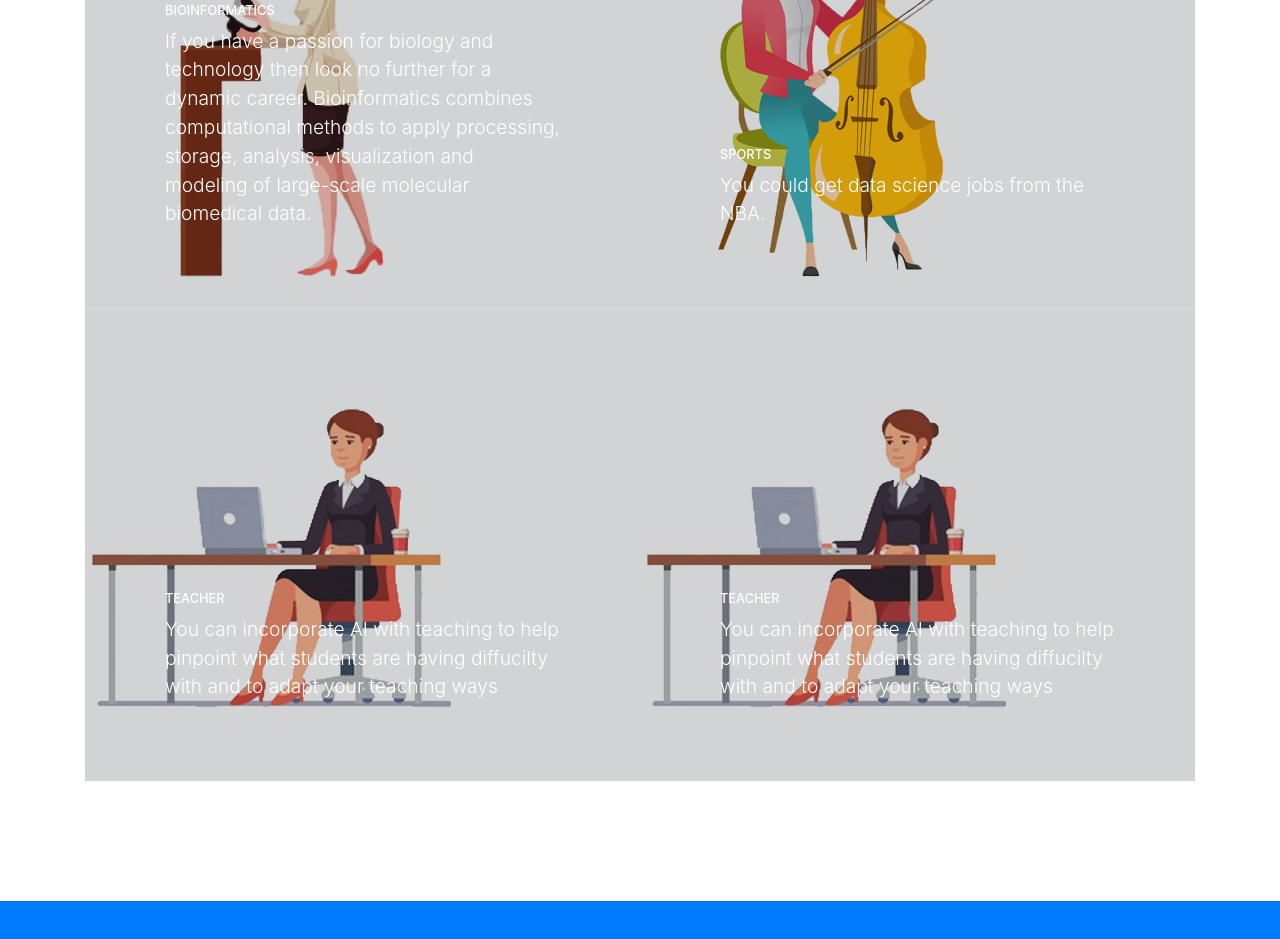
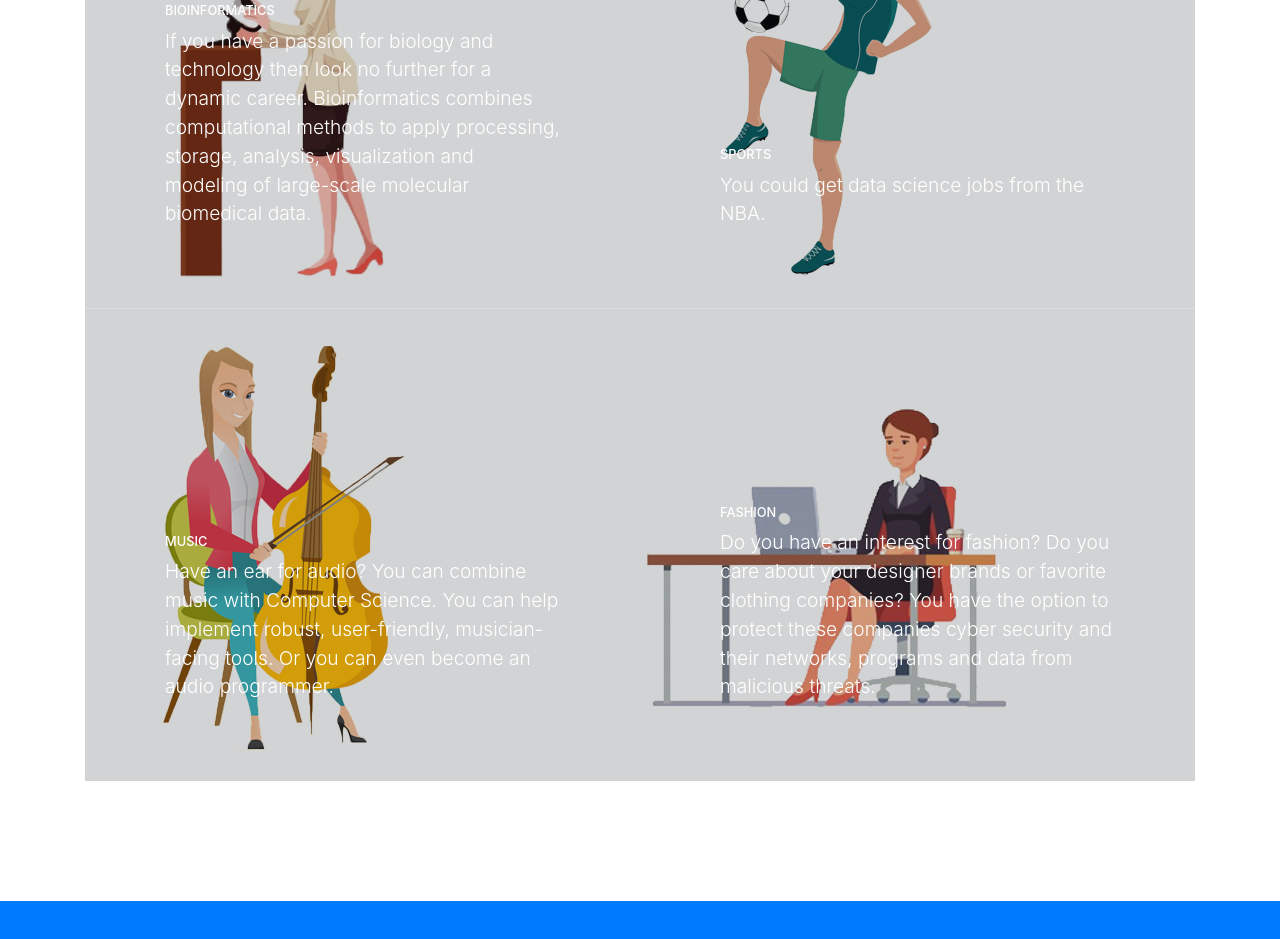
Before and after one commit to giocare/Cyber-Womaze, a website with bundled scripts: page index.html in a window 1280 px wide. Shown: the part 3393-4332 px from the top of the page. Built offline with nearby package versions, Linux system fonts and the light colour scheme.

Commit message:
Updated types of jobs

```diff
--- a/index.html
+++ b/index.html
@@ -193,6 +193,18 @@
                   <p class="mb-0">You could get data science jobs from the NBA.</p>
                 </span>
               </span>
+              <img class="img-fluid" src="img/sportsw.png" alt="">
+            </a>
+          </div>
+
+            <div class="col-lg-6">
+            <a class="portfolio-item" href="#">
+              <span class="caption">
+                <span class="caption-content">
+                  <h2>Music</h2>
+                  <p class="mb-0">Have an ear for audio? You can combine music with Computer Science. You can help implement robust, user-friendly, musician-facing tools. Or you can even become an audio programmer.</p>
+                </span>
+              </span>
               <img class="img-fluid" src="img/musicw.png" alt="">
             </a>
           </div>
@@ -201,20 +213,8 @@
             <a class="portfolio-item" href="#">
               <span class="caption">
                 <span class="caption-content">
-                  <h2>Teacher</h2>
-                  <p class="mb-0">You can incorporate AI with teaching to help pinpoint what students are having diffucilty with and to adapt your teaching ways</p>
-                </span>
-              </span>
-              <img class="img-fluid" src="img/lawyerw.png" alt="">
-            </a>
-          </div>
-
-            <div class="col-lg-6">
-            <a class="portfolio-item" href="#">
-              <span class="caption">
-                <span class="caption-content">
-                  <h2>Teacher</h2>
-                  <p class="mb-0">You can incorporate AI with teaching to help pinpoint what students are having diffucilty with and to adapt your teaching ways</p>
+                  <h2>Fashion</h2>
+                  <p class="mb-0">Do you have an interest for fashion? Do you care about your designer brands or favorite clothing companies? You have the option to protect these companies cyber security and their networks, programs and data from malicious threats.</p>
                 </span>
               </span>
               <img class="img-fluid" src="img/lawyerw.png" alt="">
```
